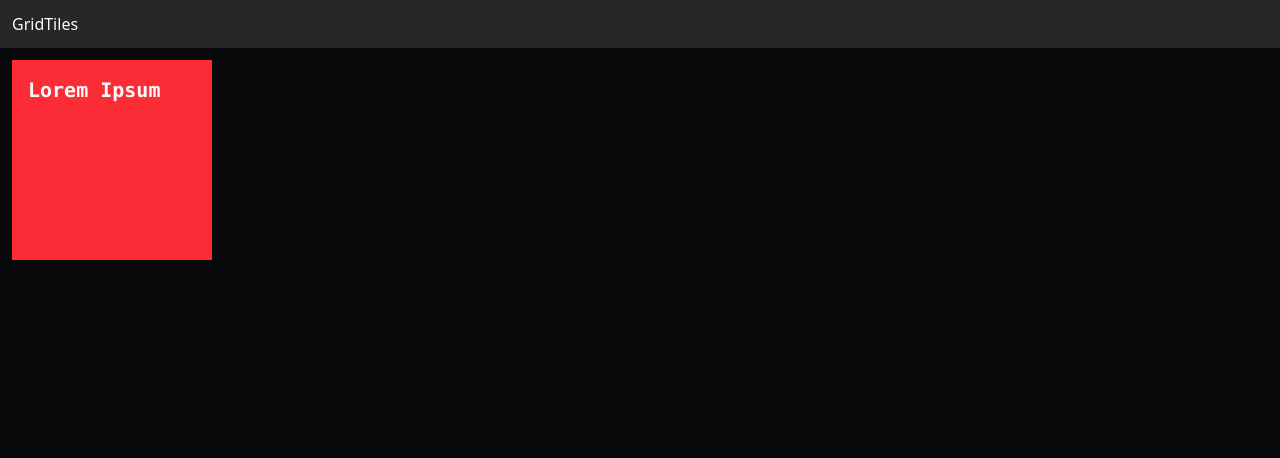
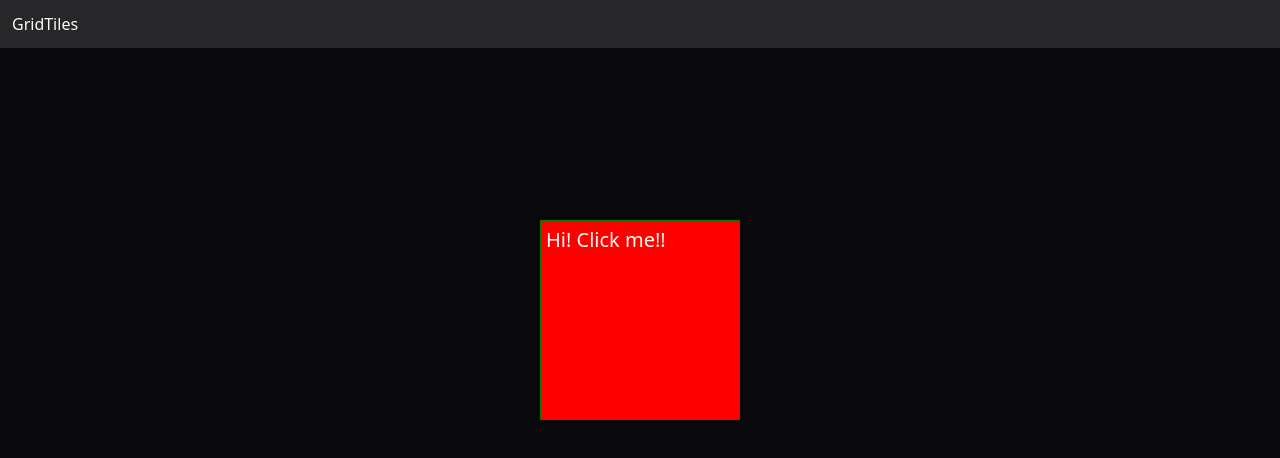
Before and after one commit to yehorscode/GridTiles, a React (Vite) app: page / in a window 1280 px wide. Shown: the top 458 px of the page. Built offline with nearby package versions, Linux system fonts and the light colour scheme.

Commit message:
Added more  styles for customisation for cube

```diff
--- a/package.json
+++ b/package.json
@@ -32,6 +32,7 @@
     "eslint-plugin-react-hooks": "^5.2.0",
     "eslint-plugin-react-refresh": "^0.4.22",
     "globals": "^16.4.0",
+    "sass-embedded": "^1.93.3",
     "tw-animate-css": "^1.4.0",
     "typescript": "~5.9.3",
     "typescript-eslint": "^8.45.0",
--- /dev/null
+++ b/src/components/rotatingCube.scss
@@ -0,0 +1,70 @@
+.scene {
+    width: 200px;
+    height: 200px;
+    display: flex;
+}
+.container {
+  display: flex;
+  justify-content: center;
+  align-items: center;
+  height: 200px;
+  margin: 0;
+}
+.cube {
+    width: 100%;
+    height: 100%;
+    position: relative;
+    transform-style: preserve-3d;
+    transition: transform 500ms ease-out;
+}
+
+.face {
+    position: absolute;
+    width: 200px;
+    height: 200px;
+    border: var(--border-width, 1) solid var(--cube-border, rgba(255, 255, 255, 0.445));
+    background-size: cover;
+    background-position: center;
+    padding: 5px;
+}
+
+span {
+    transform: scaleX(-1);
+}
+.front {
+    transform: rotateY(0deg) translateZ(100px);
+    background-color: var(--cube-front, red);
+}
+
+.back {
+    transform: rotateY(180deg) translateZ(100px);
+    background-color: var(--cube-back, magenta);
+}
+
+.right {
+    transform: rotateY(90deg) translateZ(100px);
+    background-color: var(--cube-right, green);
+}
+
+.left {
+    transform: rotateY(-90deg) translateZ(100px);
+    background-color: var(--cube-left, purple);
+}
+
+.top {
+    transform: rotateX(90deg) translateZ(100px);
+    background-color: var(--cube-top, transparent);
+}
+
+.bottom {
+    transform: rotateX(-90deg) translateZ(100px);
+    background-color: var(--cube-bottom, transparent);
+}
+@keyframes rotate-cube {
+  from {
+    transform: rotateY(0deg) rotateX(0deg);
+  }
+  to {
+    transform: rotateY(360deg) rotateX(0deg);
+  }
+}
--- a/src/components/rotatingTile.tsx
+++ b/src/components/rotatingTile.tsx
@@ -1,35 +1,70 @@
 import { useState } from "react";
-
+import "./rotatingCube.scss";
 type Props = {
   text?: string[];
   className?: string;
   bold?: boolean;
   mono?: boolean;
+  colors?: string[];
+  border?: string;
+  borderWidth?: string;
 };
 export default function RotatingTile({
-  text = ["Lorem Ipsum", "Dolor Sit Amet"],
+  text = [],
   className = "",
   bold = false,
   mono = false,
+  colors = [],
+  border = "",
+  borderWidth = "1px",
 }: Props) {
-  const classes = `w-50 h-50 p-4 text-xl ${className} ${bold ? "font-bold" : ""} ${
-    mono ? "font-mono" : ""
-  }`.trim();
-
   const [side, setSide] = useState<number>(0);
 
-
-  function switchSide() {
-    setSide((side + 1) % text.length);
-
-  }
-  function animateTile() {
-
+  function animateTile(direction: 1 | -1 = 1) {
+    setSide((prev) => (prev + direction + 4) % 4);
   }
 
+  const rotationY = side * -90;
+  const textClasses = `w-50 h-50 text-xl ${className} ${
+    bold ? "font-bold" : ""
+  } ${mono ? "font-mono" : ""}`.trim();
+
+  const cubeStyle = {
+    transform: `rotateY(${rotationY}deg)`,
+    ["--cube-front"]: colors?.[0],
+    ["--cube-right"]: colors?.[1],
+    ["--cube-back"]: colors?.[2],
+    ["--cube-left"]: colors?.[3],
+    ["--cube-top"]: colors?.[4],
+    ["--cube-bottom"]: colors?.[5],
+    ["--cube-border"]: border,
+    ["--border-width"]: borderWidth,
+  } as React.CSSProperties & Record<string, string | undefined>;
+
   return (
-    <div className={classes} onClick={switchSide}>
-      <span>{text[side]}</span>
+    <div className="container" onClick={() => animateTile()} role="button" aria-label="Rotate cube">
+      <div className="scene">
+        <div className="cube" style={cubeStyle}>
+          <div className="face front">
+            <span className={textClasses}>{text[0] ?? "Front"}</span>
+          </div>
+          <div className="face back">
+            <span className={textClasses}>{text[2] ?? "Back"}</span>
+          </div>
+          <div className="face right">
+            <span className={textClasses}>{text[1] ?? "Right"}</span>
+          </div>
+          <div className="face left">
+            <span className={textClasses}>{text[3] ?? "Left"}</span>
+          </div>
+          <div className="face top">
+            <span>Top</span>
+          </div>
+          <div className="face bottom">
+            <span>Bottom</span>
+          </div>
+        </div>
+      </div>
     </div>
   );
 }
--- a/src/pages/Home/Home.tsx
+++ b/src/pages/Home/Home.tsx
@@ -2,8 +2,8 @@ import RotatingTile from "@/components/rotatingTile";
 
 export default function Home() {
   return (
-    <div className="">
-      <RotatingTile className="bg-red-500" bold mono />
+    <div className="p-40">
+      <RotatingTile className="" text={["Hi! Click me!!", "Thanks! Click more", "YAYAY", "No more clicking 4 u!"]} border="green"/>
     </div>
   );
 }
```
Also changed, not shown: 1 other file (tests, documents, lock files or other folders).
